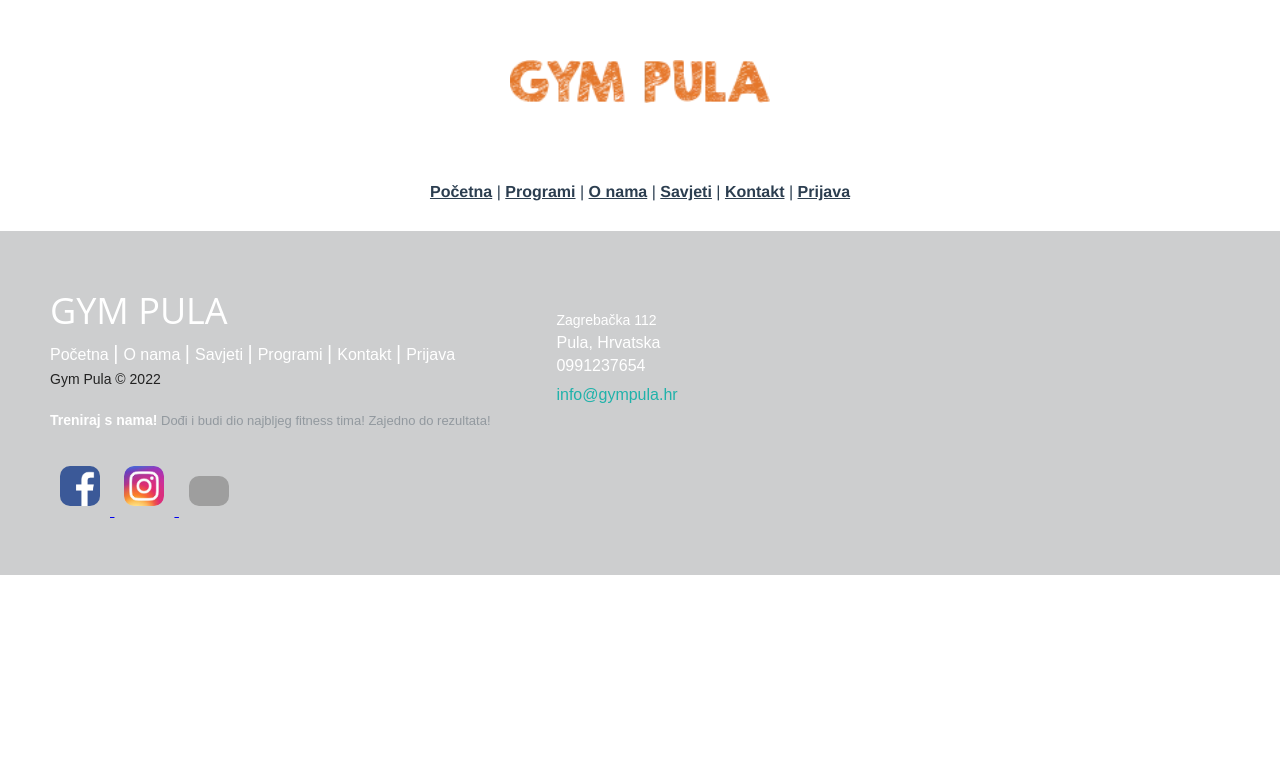
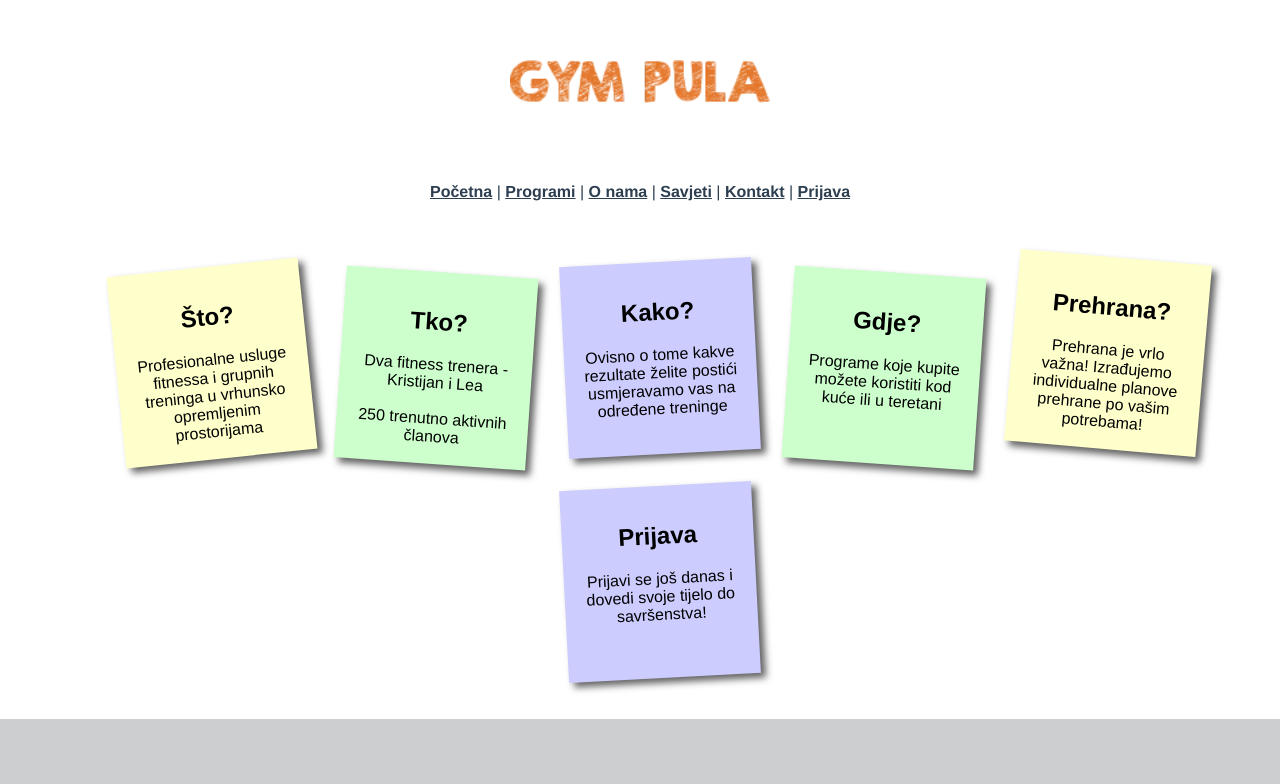
Before and after one commit to Lea45/Gym-Pula, a Vue app: page /About in a window 1280 px wide. Shown: the top 784 px of the page. Built offline with nearby package versions, Linux system fonts and the light colour scheme; grey boxes are pictures that could not be loaded.

Commit message:
https://github.com/varziclea/lea-kristijan-vue-app-template.git

```diff
--- /dev/null
+++ b/public/css/about.css
@@ -0,0 +1,58 @@
+.about {
+    margin: 20px auto;
+    background:#fff;
+  }
+
+  ul,li{
+    list-style:none;
+  }
+
+  ul{
+    display: flex;
+    flex-wrap: wrap;
+    justify-content: center;
+  }
+
+  ul li a{
+    text-decoration:none;
+    color:black;
+    background:#ffc;
+    display:block;
+    height:10em;
+    width:10em;
+    padding:1em;
+    box-shadow: 5px 5px 7px rgba(33,33,33,.7);
+    transform: rotate(-6deg);
+    transition: transform .15s linear;
+  }
+
+  ul li:nth-child(even) a{
+    transform:rotate(4deg);
+    position:relative;
+    top:5px;
+    background:#cfc;
+  }
+
+  ul li:nth-child(3n) a{
+    transform:rotate(-3deg);
+    position:relative;
+    top:-5px;
+    background:#ccf;
+  }
+
+  ul li:nth-child(5n) a{
+    transform:rotate(5deg);
+    position:relative;
+    top:-10px;
+  }
+
+  ul li a:hover,ul li a:focus{
+    box-shadow:10px 10px 7px rgba(0,0,0,.7);
+    transform: scale(1.25);
+    position:relative;
+    z-index:5;
+  }
+
+  ul li{
+    margin:1em;
+  }
--- a/public/index.html
+++ b/public/index.html
@@ -12,6 +12,7 @@
     <link href="./css/index.css" rel="stylesheet" />
 	<link href="./css/home.css" rel="stylesheet" />
 	<link href="./css/programs.css" rel="stylesheet" />
+	<link href="./css/about.css" rel="stylesheet" />
     <title>Projekti - PI</title>
   </head>
 
--- a/public/js/style.js
+++ b/public/js/style.js
@@ -6,3 +6,35 @@ window.onclick = function(event) {
         modal.style.display = "none";
     }
 }
+
+
+/* ---------------------------------- ABOUT US -------------------------------------------- */
+$(document).ready(function () {
+    all_notes = $("li a");
+
+    all_notes.on("keyup", function () {
+      note_title = $(this).find("h2").text();
+      note_content = $(this).find("p").text();
+
+      item_key = "list_" + $(this).parent().index();
+
+      data = {
+        title: note_title,
+        content: note_content
+      };
+
+      window.localStorage.setItem(item_key, JSON.stringify(data));
+    });
+
+    all_notes.each(function (index) {
+      data = JSON.parse(window.localStorage.getItem("list_" + index));
+
+      if (data !== null) {
+        note_title = data.title;
+        note_content = data.content;
+
+        $(this).find("h2").text(note_title);
+        $(this).find("p").text(note_content);
+      }
+    });
+  });
--- a/src/views/About.vue
+++ b/src/views/About.vue
@@ -0,0 +1,51 @@
+<template>
+
+<div class="about">
+
+    <ul>
+  <li>
+    <a href="#" contenteditable>
+      <h2>Što?</h2>
+      <p>Profesionalne usluge fitnessa i grupnih treninga u vrhunsko opremljenim prostorijama</p>
+    </a>
+  </li>
+
+  <li>
+    <a href="#" contenteditable>
+      <h2>Tko?</h2>
+      <p>Dva fitness trenera - Kristijan i Lea</p> <br>
+      <p>250 trenutno aktivnih članova</p>
+    </a>
+  </li>
+
+  <li>
+    <a href="#" contenteditable>
+      <h2>Kako?</h2>
+      <p>Ovisno o tome kakve rezultate želite postići usmjeravamo vas na određene treninge</p>
+    </a>
+  </li>
+
+  <li>
+    <a href="#" contenteditable>
+      <h2>Gdje?</h2>
+      <p>Programe koje kupite možete koristiti kod kuće ili u teretani</p>
+    </a>
+  </li>
+
+  <li>
+    <a href="#" contenteditable>
+      <h2>Prehrana?</h2>
+      <p>Prehrana je vrlo važna! Izrađujemo individualne planove prehrane po vašim potrebama!</p>
+    </a>
+  </li>
+
+  <li>
+    <a href="#" contenteditable>
+      <h2>Prijava</h2>
+      <p>Prijavi se još danas i dovedi svoje tijelo do savršenstva!</p>
+    </a>
+  </li>
+</ul>
+</div>
+
+</template>
```
